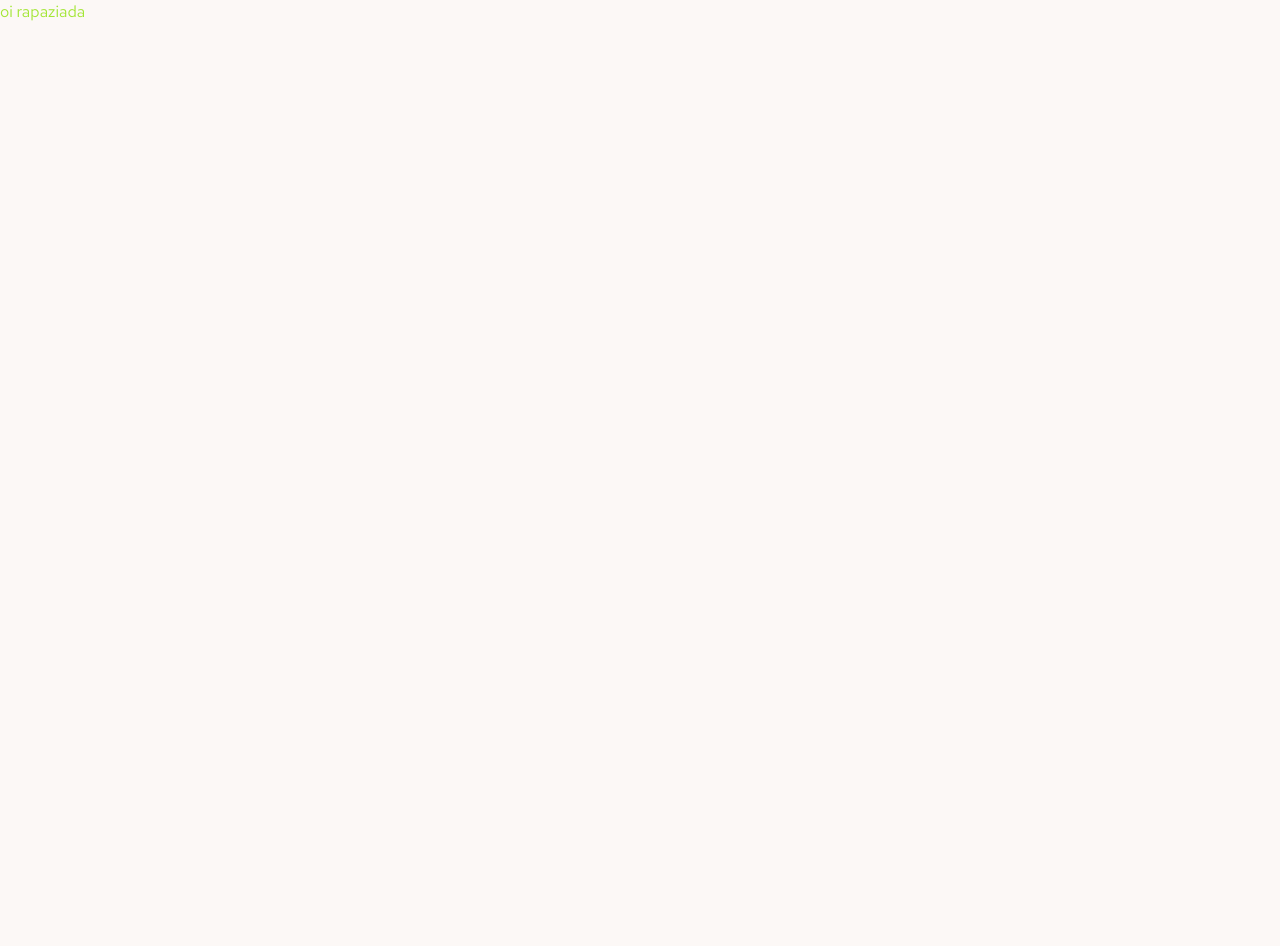
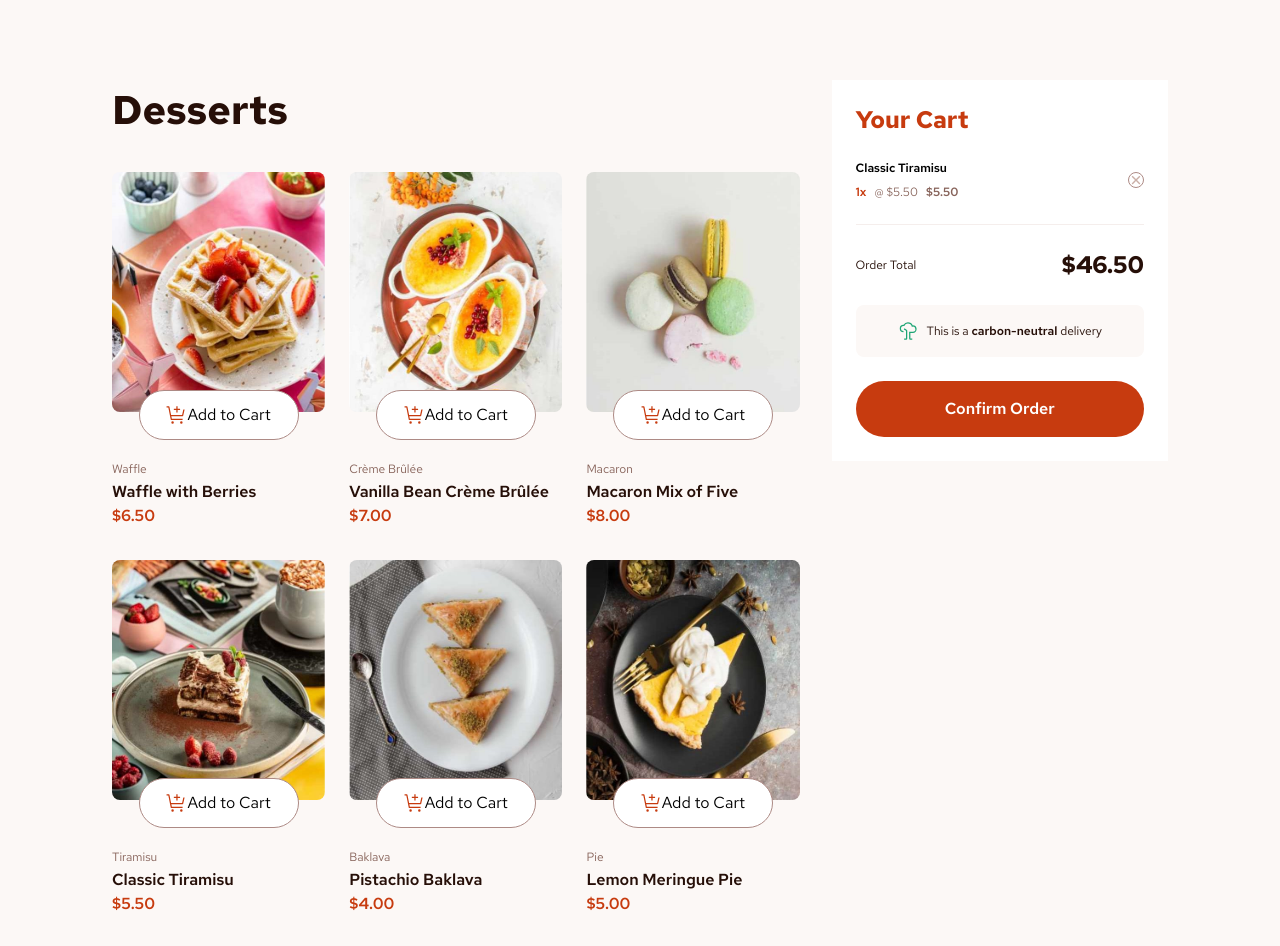
Before and after one commit to flavin-jr/Product-List-With-Cart, a React (Vite) app: page / in a window 1280 px wide. Shown: the top 946 px of the page. Before the commit the page ends 800 px from the top, so only its background shows below. Built offline with nearby package versions, Linux system fonts and the light colour scheme.

Commit message:
feat: add full page initial page code

```diff
--- a/src/app.tsx
+++ b/src/app.tsx
@@ -1,7 +1,196 @@
+import { useState } from "react"
+
+interface FoodDetails {
+  type: string;
+  name: string;
+  price: number;
+  image: string;
+}
+
+export function App() {
+  const foodData: FoodDetails[] = [
+    {
+      type: 'Waffle',
+      name: 'Waffle with Berries',
+      price: 6.5,
+      image: 'public/assets/images/image-waffle-desktop.jpg'
+    },
+    {
+      type: 'Crème Brûlée',
+      name: 'Vanilla Bean Crème Brûlée',
+      price: 7,
+      image: 'public/assets/images/image-creme-brulee-desktop.jpg'
+
+    },
+    {
+      type: 'Macaron',
+      name: 'Macaron Mix of Five',
+      price: 8,
+      image: 'public/assets/images/image-macaron-desktop.jpg'
+
+    },
+    {
+      type: 'Tiramisu',
+      name: 'Classic Tiramisu',
+      price: 5.5,
+      image: 'public/assets/images/image-tiramisu-desktop.jpg'
+
+    },
+    {
+      type: 'Baklava',
+      name: 'Pistachio Baklava',
+      price: 4,
+      image: 'public/assets/images/image-baklava-desktop.jpg'
+
+    },
+    {
+      type: 'Pie',
+      name: 'Lemon Meringue Pie',
+      price: 5,
+      image: 'public/assets/images/image-meringue-desktop.jpg'
+
+    },
+    {
+      type: 'Cake',
+      name: 'Red Velvet Cake',
+      price: 4.5,
+      image: 'public/assets/images/image-cake-desktop.jpg'
+
+    },
+    {
+      type: 'Brownie',
+      name: 'Salted Caramel Brownie',
+      price: 5.5,
+      image: 'public/assets/images/image-brownie-desktop.jpg'
+
+    },
+    {
+      type: 'Panna Cotta',
+      name: 'Vanilla Panna Cotta',
+      price: 6.6,
+      image: 'public/assets/images/image-panna-cotta-desktop.jpg'
+
+    }
+  ]
 
 
-export function App() {
+  const [isFoodAddedToCart, setIsFoodAddedToCart] = useState(false);
+  const [foodQuantity, setFoodQuantity] = useState(1);
+  const [isCartEmpty, setIsCartEmpty] = useState(false);
+  const [cartList, setCartList] = useState<{ name: string, price: number, quantity: number }[]>([]);
+
+  function addToCart(name: string, price: number, quantity: number) {
+
+    setIsFoodAddedToCart(true)
+    setCartList([...cartList, {
+      name: name,
+      price: price,
+      quantity: quantity
+    }]);
+  }
+
+  function incrementFood(name: string, price: number, quantity: number) {
+    setFoodQuantity(
+      foodQuantity + 1
+    )
+    addToCart(name, price, quantity)
+
+  }
+
+  function decrementFood(name: string, price: number, quantity: number) {
+    if (foodQuantity === 1) {
+      setIsFoodAddedToCart(false)
+      return
+    }
+    setFoodQuantity(
+      foodQuantity - 1
+    )
+
+  }
   return (
-    <h1 className='text-lime-400'>oi rapaziada</h1>
+    <div className="px-28 py-20 flex w-full gap-8 ">
+      <div className="w-auto flex flex-col gap-8">
+        <h1 className="text-[40px] font-bold text-esor-900">Desserts</h1>
+        <div className="grid grid-cols-3 grid-flow-row gap-x-6 gap-y-8">
+
+          {
+            foodData.map(food => (
+
+              <div className="flex flex-col  gap-4">
+                <div className="flex flex-col items-center">
+                  <img className="h-60 rounded-lg" src={food.image} alt="" />
+
+                  {isFoodAddedToCart ? (
+                    <div className="flex items-center justify-between px-3 w-40 rounded-full bg-der py-3 -mt-[22px] text-white border border-transparent">
+                      <button onClick={() => decrementFood(food.name, food.price, foodQuantity)} className="border border-white rounded-full size-5 flex items-center justify-center">
+                        <img className="size-3" src="public/assets/images/icon-decrement-quantity.svg" alt="" />
+
+                      </button>
+                      {foodQuantity}
+                      <button onClick={() => incrementFood(food.name, food.price, foodQuantity)} className=" border border-white rounded-full size-5 flex items-center justify-center">
+                        <img className="size-3 " src="public/assets/images/icon-increment-quantity.svg" alt="" />
+
+                      </button>
+
+                    </div>
+
+                  ) : (
+                    <button onClick={() => addToCart(food.name, food.price, foodQuantity)} className="flex items-center justify-center w-40 rounded-full bg-white border border-esor-400 py-3 -mt-[22px]">
+                      <img src="public/assets/images/icon-add-to-cart.svg" alt="" />
+                      Add to Cart
+
+                    </button>
+                  )}
+                </div>
+                <div>
+                  <span className="text-xs text-esor-500">{food.type}</span>
+                  <p className="font-semibold text-esor-900">{food.name}</p>
+                  <p className="font-semibold text-der">{`$${food.price.toFixed(2)}`}</p>
+                </div>
+              </div>
+            ))
+          }
+
+        </div>
+      </div>
+      <div className="w-[384px] p-6 bg-white flex flex-col h-fit gap-6">
+
+        <h2 className="text-2xl text-der font-bold">Your Cart</h2>
+        {isCartEmpty ? (
+          <div className="flex flex-col gap-4 items-center">
+            <img src="public/assets/images/illustration-empty-cart.svg" alt="" />
+            <p>Your added items will appear here</p>
+
+          </div>
+        ) : (
+          <div className="flex flex-col gap-6">
+            <div className="flex items-center justify-between">
+              <div className="flex flex-col gap-2">
+                <p className="text-xs font-semibold">Classic Tiramisu</p>
+                <div className="flex gap-2">
+                  <p className="text-der font-semibold text-xs">1x</p>
+                  <p className="text-esor-500 text-xs">@ $5.50</p>
+                  <p className="text-esor-500 font-semibold text-xs">$5.50</p>
+                </div>
+              </div>
+              <button className="border border-esor-400 rounded-full p-0.5">
+
+                <img src="public/assets/images/icon-remove-item.svg" alt="remove icon" />
+              </button>
+            </div>
+            <div className="h-px bg-esor-100"></div>
+            <div className="flex items-center justify-between">
+              <p className="text-esor-900 text-xs">Order Total</p>
+              <p className="text-2xl text-esor-900 font-bold">$46.50</p>
+            </div>
+            <div className="flex items-center justify-center gap-2 bg-esor-50 p-4 rounded-lg">
+              <img src="public/assets/images/icon-carbon-neutral.svg" alt="carbon neutral icon" />
+              <p className="text-xs text-esor-900 ">This is a <span className="font-semibold">carbon-neutral</span> delivery</p>
+            </div>
+            <button className="px-6 py-4 bg-der text-white font-semibold rounded-full w-full">Confirm Order</button>
+          </div>
+        )}
+      </div>
+    </div>
   )
 }
```
